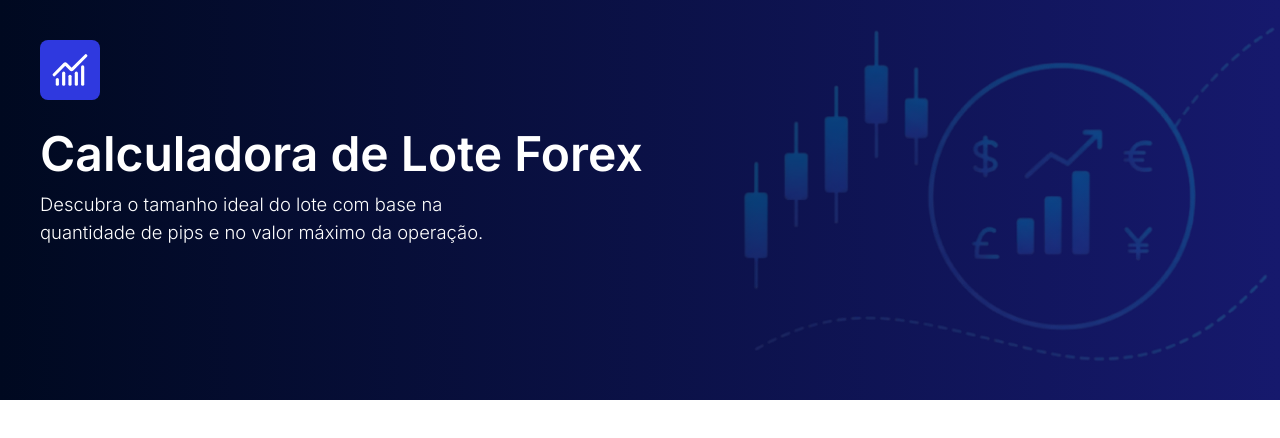
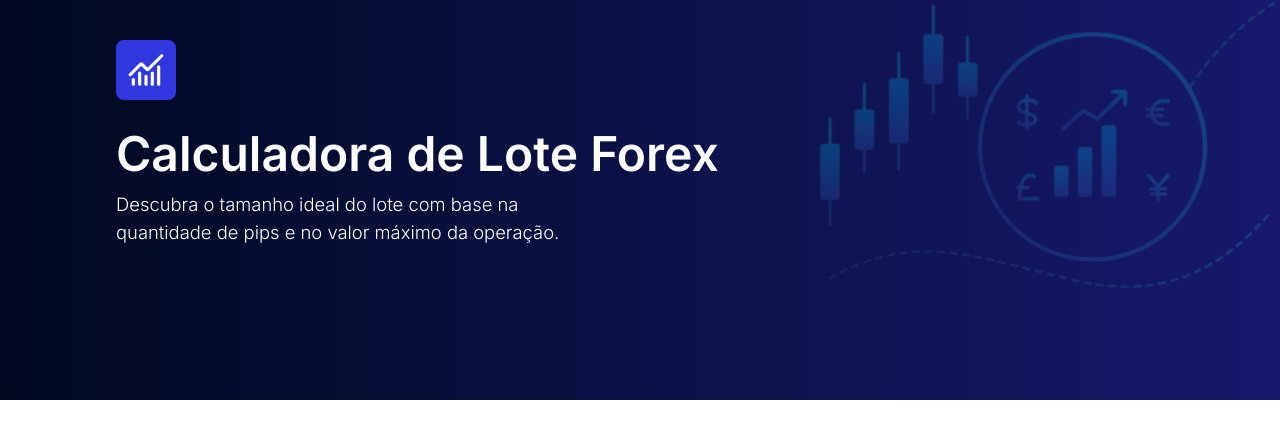
Before and after one commit to Beatriz-Heydman/pips-calculator, a React (Vite) app: page / in a window 1280 px wide. Shown: the top 438 px of the page. Built offline with nearby package versions, Linux system fonts and the light colour scheme.

Commit message:
fix: adjust style

```diff
--- a/src/components/header/index.tsx
+++ b/src/components/header/index.tsx
@@ -10,19 +10,22 @@ import { StyledHeader } from "./styles";
 
 export function Header() {
     return <StyledHeader>
-        <Flex direction= "column" gap= "1.5rem" justifyContent= "flex-start" alignItems= "flex-start" style={{padding: "2.5rem"}}>
-           <div className= "logo">
-             <LuChartNoAxesCombined size={38} color="#fff"/>
-           </div>
+        <Flex direction= "column" gap= "1.5rem" justifyContent= "flex-start" alignItems= "center" style={{padding: "2.5rem", width: "55%"}}>
 
-           <Flex direction= "column" gap= "0.5rem" justifyContent= "center" alignItems= "flex-start">
+           <Flex justifyContent= "flex-start" alignItems= "center" style={{width: "100%"}}>
+              <div className= "logo">
+                 <LuChartNoAxesCombined size={38} color="#fff"/>
+              </div>
+           </Flex>
+
+           <Flex direction= "column" gap= "0.5rem" justifyContent= "center" alignItems= "flex-start" style={{width: "100%"}}>
             <Typography fontSize="3rem" fontWeight="600">Calculadora de Lote Forex</Typography>
             <Typography fontSize= "1.15rem" fontWeight="300" lineHeight="1.5">Descubra o tamanho ideal do lote com base na
                 <br/> quantidade de pips e no valor máximo da operação.</Typography>
            </Flex>
         </Flex>
 
-        <Flex>
+        <Flex  alignItems= "flex-start">
             <img src="public/assets/images/candlestick.png" alt="Header Image" className= "header-image" />
         </Flex>
     </StyledHeader>
--- a/src/components/header/styles.ts
+++ b/src/components/header/styles.ts
@@ -5,8 +5,9 @@ export const StyledHeader = styled.header`
   width: 100%;
   height: 400px;
   display: flex;
- justify-content: space-between;
-//  background-color: #000920;
+  justify-content: flex-end;
+  align-items: flex-start;
+  position: relative;
   background-image: linear-gradient(to right, #000920, #16196d);
 
   .logo {
@@ -20,10 +21,9 @@ export const StyledHeader = styled.header`
   }
 
   .header-image {
- width: 100%;
- height: 400px;
+    width: 500px;
+    height: 300px;
     object-fit: cover;
     opacity: 0.3;
   }
-
-`
+`;
```
Lines whose indentation alone changed are shown as unchanged.
